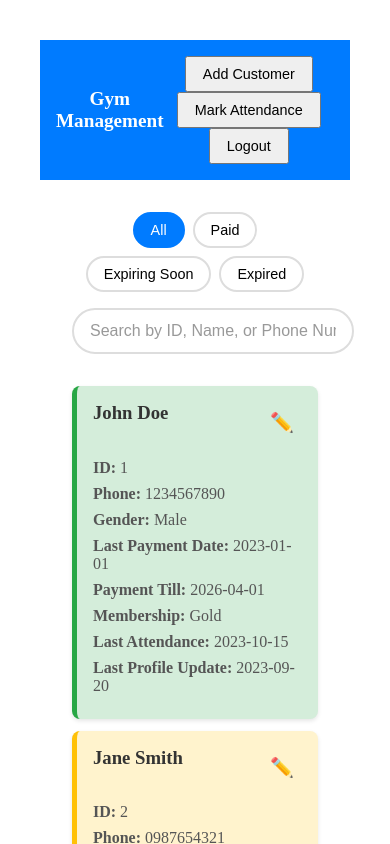
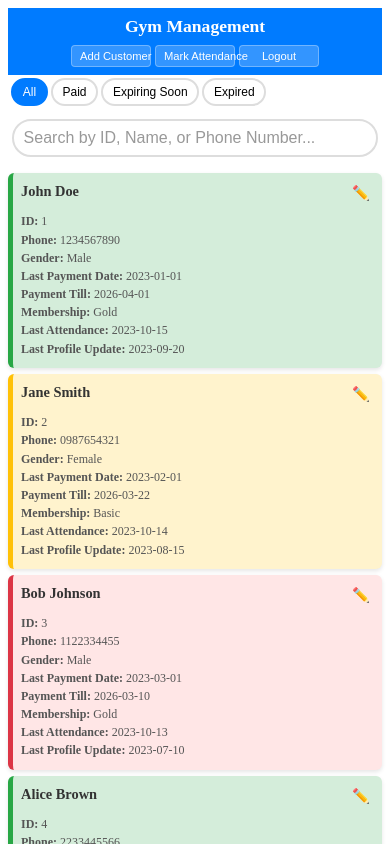
Before and after one commit to sandeep7722/gym-managemen, a React (Vite) app: page /home in a window 390 px wide. Shown: the top 844 px of the page. Built offline with nearby package versions, Linux system fonts and the light colour scheme.

Commit message:
update responisveness and look

```diff
--- a/src/App.css
+++ b/src/App.css
@@ -1,3 +1,11 @@
+* {
+  box-sizing: border-box;
+}
+
+html {
+  -webkit-text-size-adjust: 100%;
+}
+
 #root {
   max-width: 1280px;
   margin: 0 auto;
@@ -9,36 +17,71 @@
   font-family: Arial, sans-serif;
 }
 
+/* Mobile-first base styles */
+body {
+  margin: 0;
+  padding: 0;
+}
+
+/* Header Styles */
+.app-header {
+  background-color: #007bff;
+  color: white;
+  padding: 1rem;
+  display: flex;
+  justify-content: space-between;
+  align-items: center;
+  flex-wrap: wrap;
+  gap: 1rem;
+  width: 100%;
+}
+
+.app-header h1 {
+  margin: 0;
+  font-size: 1.8rem;
+  flex: 0 0 auto;
+}
+
+.header-buttons {
+  display: flex;
+  gap: 0.5rem;
+  align-items: center;
+  flex-wrap: wrap;
+}
+
+.header-btn {
+  padding: 0.5rem 1rem;
+  background: rgba(255, 255, 255, 0.2);
+  color: white;
+  border: 1px solid rgba(255, 255, 255, 0.3);
+  border-radius: 4px;
+  cursor: pointer;
+  font-size: 0.95rem;
+  font-weight: 500;
+  transition: all 0.3s;
+  white-space: nowrap;
+}
+
+.header-btn:hover {
+  background: rgba(255, 255, 255, 0.3);
+  border-color: white;
+}
+
+.header-btn:active {
+  transform: scale(0.98);
+}
+
 .home {
-  padding: 2rem;
+  padding: 1rem;
   text-align: center;
 }
 
 .search-container {
-  margin-bottom: 2rem;
-  text-align: center;
-}
-
-.search-input {
-  width: 100%;
-  max-width: 400px;
-  padding: 0.75rem;
-  border: 1px solid #ddd;
-  border-radius: 4px;
-  font-size: 1rem;
-}
-
-.search-input:focus {
-  outline: none;
-  border-color: #007bff;
-  box-shadow: 0 0 0 2px rgba(0, 123, 255, 0.25);
-}
-
-.search-container {
-  margin-bottom: 2rem;
-  max-width: 600px;
+  margin-bottom: 1.5rem;
+  max-width: 100%;
   margin-left: auto;
   margin-right: auto;
+  padding: 0 0.5rem;
 }
 
 .search-input {
@@ -92,9 +135,10 @@
 
 .customer-grid {
   display: grid;
-  grid-template-columns: repeat(auto-fill, minmax(200px, 1fr));
-  gap: 0.75rem;
+  grid-template-columns: repeat(auto-fill, minmax(250px, 1fr));
+  gap: 1rem;
   margin-top: 2rem;
+  padding: 0 0.5rem;
 }
 
 .customer-card {
@@ -388,11 +432,111 @@
 }
 
 /* Responsive modal styles */
+@media (max-width: 1024px) {
+  #root {
+    padding: 1.5rem;
+  }
+
+  .customer-grid {
+    grid-template-columns: repeat(auto-fill, minmax(220px, 1fr));
+  }
+
+  .app-header {
+    padding: 0.75rem;
+  }
+
+  .app-header h1 {
+    font-size: 1.5rem;
+  }
+
+  .header-btn {
+    padding: 0.4rem 0.8rem;
+    font-size: 0.9rem;
+  }
+}
+
 @media (max-width: 768px) {
+  #root {
+    padding: 1rem;
+  }
+
+  .home {
+    padding: 0.5rem;
+  }
+
+  .app-header {
+    padding: 0.75rem;
+    justify-content: center;
+    gap: 0.75rem;
+  }
+
+  .app-header h1 {
+    width: 100%;
+    font-size: 1.4rem;
+    margin-bottom: 0.5rem;
+  }
+
+  .header-buttons {
+    width: 100%;
+    justify-content: center;
+    gap: 0.4rem;
+  }
+
+  .header-btn {
+    padding: 0.35rem 0.7rem;
+    font-size: 0.8rem;
+  }
+
+  .search-container {
+    margin-bottom: 1rem;
+    padding: 0;
+  }
+
+  .search-input {
+    font-size: 16px; /* Prevents zoom on iOS */
+  }
+
+  .filter-container {
+    margin-bottom: 0.75rem;
+    gap: 0.4rem;
+  }
+
+  .filter-btn {
+    padding: 0.4rem 0.8rem;
+    font-size: 0.85rem;
+  }
+
+  .customer-grid {
+    grid-template-columns: repeat(auto-fill, minmax(180px, 1fr));
+    gap: 0.75rem;
+    padding: 0;
+    margin-top: 1.5rem;
+  }
+
+  .customer-card {
+    padding: 0.75rem;
+  }
+
+  .customer-card h3 {
+    font-size: 1rem;
+    margin: 0 0 0.5rem 0;
+  }
+
+  .customer-card p {
+    font-size: 0.85rem;
+    margin: 0.3rem 0;
+  }
+
   .modal-content {
     padding: 1.5rem;
     max-width: 95%;
     margin: 1rem;
+    width: 90vw;
+    max-height: 85vh;
+  }
+
+  .modal-content h3 {
+    font-size: 1.2rem;
   }
 
   .form-row {
@@ -408,27 +552,307 @@
   .modal-content button[type="button"] {
     width: 100%;
   }
+
+  .login-container {
+    max-width: 90%;
+    padding: 1.5rem;
+    margin: 1rem auto;
+  }
+
+  .login-container h2 {
+    font-size: 1.3rem;
+  }
+
+  .edit-btn {
+    font-size: 1rem;
+  }
+}
+
+@media (max-width: 600px) {
+  #root {
+    padding: 0.75rem;
+  }
+
+  .home {
+    padding: 0.25rem;
+  }
+
+  .app-header {
+    padding: 0.5rem;
+    justify-content: center;
+  }
+
+  .app-header h1 {
+    font-size: 1.2rem;
+    margin-bottom: 0.4rem;
+  }
+
+  .header-buttons {
+    gap: 0.3rem;
+  }
+
+  .header-btn {
+    padding: 0.3rem 0.6rem;
+    font-size: 0.75rem;
+  }
+
+  .search-container {
+    margin-bottom: 0.75rem;
+  }
+
+  .search-input {
+    padding: 0.6rem 0.8rem;
+    font-size: 16px;
+    border-radius: 20px;
+  }
+
+  .filter-container {
+    gap: 0.3rem;
+    margin-bottom: 0.5rem;
+    justify-content: flex-start;
+    overflow-x: auto;
+    padding: 0.25rem;
+    -webkit-overflow-scrolling: touch;
+  }
+
+  .filter-btn {
+    padding: 0.35rem 0.7rem;
+    font-size: 0.8rem;
+    white-space: nowrap;
+    flex-shrink: 0;
+  }
+
+  .customer-grid {
+    grid-template-columns: 1fr;
+    gap: 0.5rem;
+    margin-top: 1rem;
+  }
+
+  .customer-card {
+    padding: 0.6rem;
+    border-radius: 6px;
+  }
+
+  .customer-card h3 {
+    font-size: 0.95rem;
+    margin: 0 0 0.4rem 0;
+  }
+
+  .customer-card p {
+    font-size: 0.8rem;
+    margin: 0.25rem 0;
+  }
+
+  .card-header {
+    margin-bottom: 0.5rem;
+  }
+
+  .edit-btn {
+    font-size: 0.9rem;
+    padding: 0.25rem;
+  }
+
+  .modal-overlay {
+    padding: 1rem;
+  }
+
+  .modal-content {
+    padding: 1rem;
+    max-width: 100%;
+    width: 100vw;
+    margin: 0;
+    border-radius: 8px;
+    max-height: 90vh;
+  }
+
+  .modal-content h3 {
+    font-size: 1.1rem;
+    margin-bottom: 1rem;
+  }
+
+  .modal-content form {
+    gap: 1rem;
+  }
+
+  .form-group {
+    margin-bottom: 0.25rem;
+  }
+
+  .modal-content label {
+    font-size: 0.85rem;
+    margin-bottom: 0.3rem;
+  }
+
+  .modal-content input,
+  .modal-content select {
+    padding: 0.6rem;
+    font-size: 16px;
+  }
+
+  .modal-buttons {
+    gap: 0.5rem;
+    margin-top: 0.75rem;
+  }
+
+  .close-btn {
+    width: 24px;
+    height: 24px;
+    font-size: 1.3rem;
+  }
+
+  .login-container {
+    max-width: 100%;
+    padding: 1.25rem;
+    margin: 1rem 0.5rem;
+    border-radius: 8px;
+  }
+
+  .login-container h2 {
+    font-size: 1.2rem;
+    margin-bottom: 1rem;
+  }
+
+  .login-container form {
+    gap: 0.75rem;
+  }
+
+  .login-container input {
+    padding: 0.6rem;
+    font-size: 16px;
+  }
+
+  .login-container button {
+    padding: 0.6rem;
+    font-size: 0.95rem;
+  }
 }
 
 @media (max-width: 480px) {
-  header h1 {
-    font-size: 1.2rem;
+  #root {
+    padding: 0.5rem;
   }
 
-  header button {
+  .home {
+    padding: 0;
+  }
+
+  .app-header {
+    padding: 0.5rem;
+    flex-direction: column;
+    align-items: center;
+    gap: 0.5rem;
+  }
+
+  .app-header h1 {
+    font-size: 1.1rem;
+    margin: 0;
+  }
+
+  .header-buttons {
+    width: 100%;
+    justify-content: center;
+    gap: 0.25rem;
+  }
+
+  .header-btn {
+    padding: 0.25rem 0.5rem;
+    font-size: 0.7rem;
+    flex: 1;
+    max-width: 80px;
+  }
+
+  .search-container {
+    margin-bottom: 0.5rem;
+    padding: 0.25rem;
+  }
+
+  .search-input {
+    padding: 0.5rem 0.6rem;
+    font-size: 16px;
+  }
+
+  .filter-container {
+    gap: 0.2rem;
+    margin-bottom: 0.4rem;
+    padding: 0.2rem;
+  }
+
+  .filter-btn {
+    padding: 0.3rem 0.6rem;
+    font-size: 0.75rem;
+  }
+
+  .customer-grid {
+    gap: 0.4rem;
+    margin-top: 0.75rem;
+  }
+
+  .customer-card {
+    padding: 0.5rem;
+  }
+
+  .customer-card h3 {
+    font-size: 0.9rem;
+    margin: 0 0 0.3rem 0;
+  }
+
+  .customer-card p {
+    font-size: 0.75rem;
+    margin: 0.2rem 0;
+  }
+
+  .modal-content {
+    padding: 0.75rem;
+    width: calc(100vw - 1rem);
+    max-width: 100%;
+    border-radius: 6px;
+    max-height: 95vh;
+  }
+
+  .modal-content h3 {
+    font-size: 1rem;
+    margin-bottom: 0.75rem;
+  }
+
+  .modal-content form {
+    gap: 0.8rem;
+  }
+
+  .modal-content label {
+    font-size: 0.8rem;
+    margin-bottom: 0.2rem;
+  }
+
+  .modal-content input,
+  .modal-content select {
+    padding: 0.5rem;
+    font-size: 16px;
+  }
+
+  .modal-content button[type="submit"],
+  .modal-content button[type="button"] {
+    padding: 0.5rem 1rem;
+    font-size: 0.9rem;
+  }
+
+  .login-container {
+    max-width: 100%;
+    padding: 1rem;
+    margin: 0.5rem;
+  }
+
+  .login-container h2 {
+    font-size: 1.1rem;
+    margin-bottom: 0.75rem;
+  }
+
+  .login-container input {
+    padding: 0.5rem;
+    font-size: 16px;
+  }
+
+  .login-container button {
     padding: 0.5rem;
     font-size: 0.9rem;
   }
-
-  form {
-    gap: 0.75rem;
-  }
-
-  input {
-    padding: 0.5rem;
-  }
-
-  button {
-    padding: 0.5rem;
-  }
 }
--- a/src/components/Header.jsx
+++ b/src/components/Header.jsx
@@ -93,23 +93,16 @@ function Header() {
 
   return (
     <>
-      <header style={{
-        backgroundColor: '#007bff',
-        color: 'white',
-        padding: '1rem',
-        display: 'flex',
-        justifyContent: 'space-between',
-        alignItems: 'center'
-      }}>
+      <header className="app-header">
         <h1>Gym Management</h1>
-        <div>
+        <div className="header-buttons">
           {location.pathname === '/' ? (
-            <button onClick={handleMarkAttendance} style={{ margin: '0 0.5rem', padding: '0.5rem 1rem' }}>Mark Attendance</button>
+            <button onClick={handleMarkAttendance} className="header-btn">Mark Attendance</button>
           ) : (
             <>
-              <button onClick={handleAddCustomer} style={{ margin: '0 0.5rem', padding: '0.5rem 1rem' }}>Add Customer</button>
-              <button onClick={handleMarkAttendance} style={{ margin: '0 0.5rem', padding: '0.5rem 1rem' }}>Mark Attendance</button>
-              <button onClick={handleLogout} style={{ margin: '0 0.5rem', padding: '0.5rem 1rem' }}>Logout</button>
+              <button onClick={handleAddCustomer} className="header-btn">Add Customer</button>
+              <button onClick={handleMarkAttendance} className="header-btn">Mark Attendance</button>
+              <button onClick={handleLogout} className="header-btn">Logout</button>
             </>
           )}
         </div>
```
